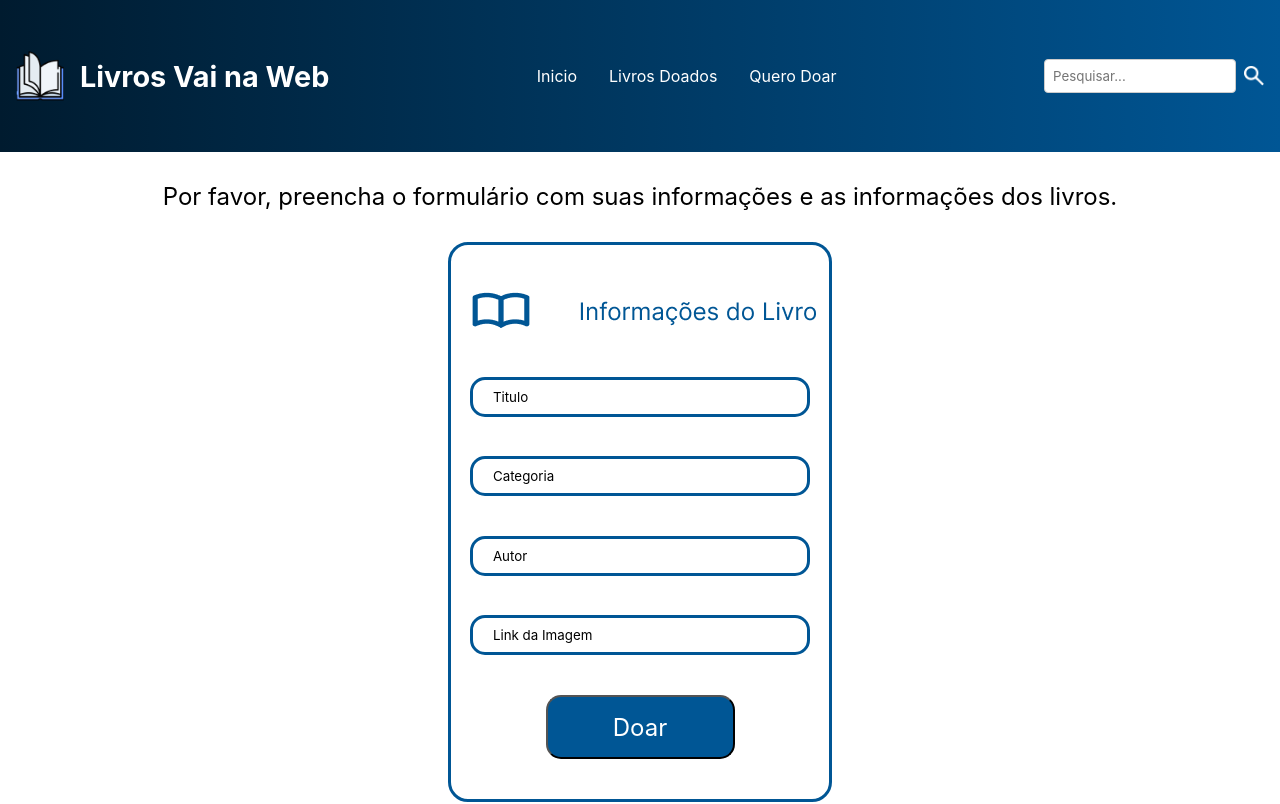
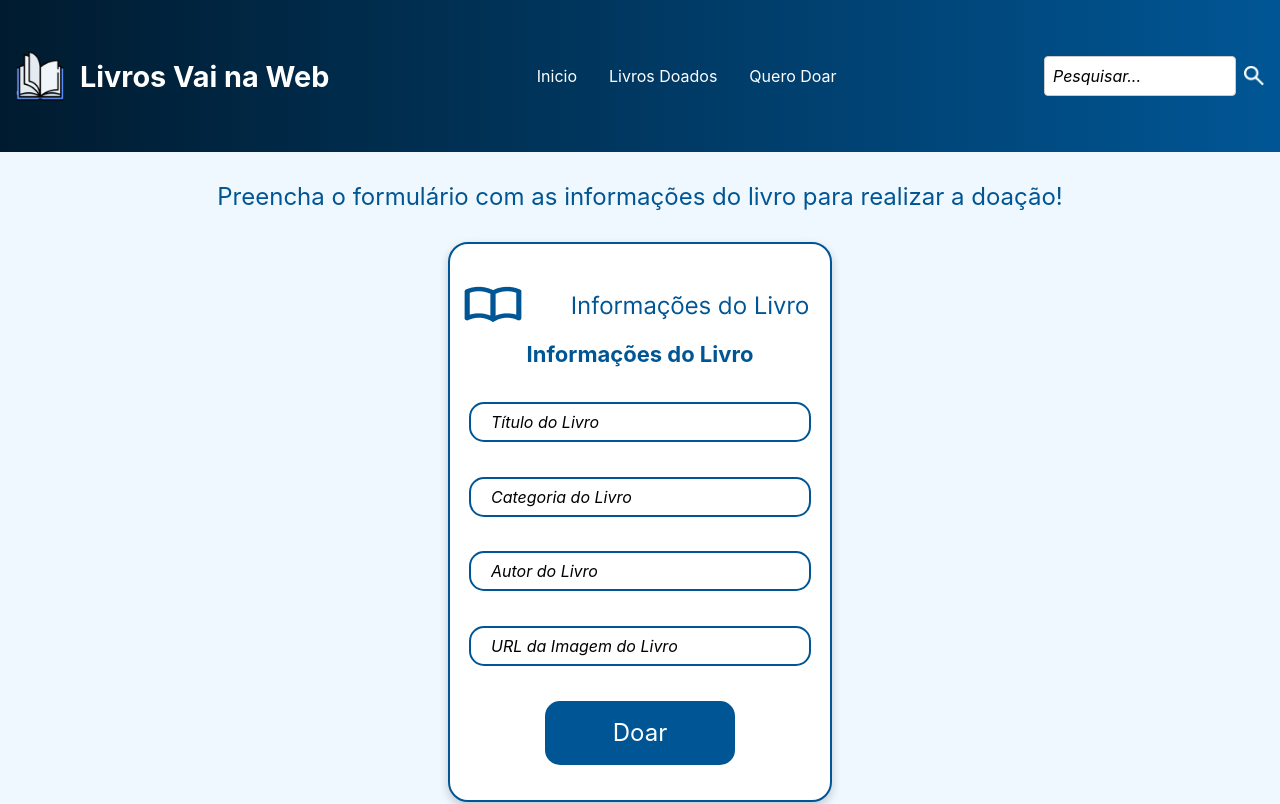
Before and after one commit to RenatofilhoDevandtech/DesafioLivrosVaiNaWeb, a React (Vite) app: page /quero-doar in a window 1280 px wide. Shown: the top 804 px of the page. Built offline with nearby package versions, Linux system fonts and the light colour scheme.

Commit message:
:feat:  integração da API para envio e exibição de livros doados

```diff
--- a/package.json
+++ b/package.json
@@ -10,6 +10,7 @@
     "preview": "vite preview"
   },
   "dependencies": {
+    "axios": "^1.8.4",
     "react": "^18.3.1",
     "react-dom": "^18.3.1",
     "react-router-dom": "^6.28.0"
--- a/src/Components/Pages/LivrosDoados/LivrosDoados.jsx
+++ b/src/Components/Pages/LivrosDoados/LivrosDoados.jsx
@@ -1,22 +1,56 @@
-import ImgLivro from "../../../assets/ImgLivro.png"
-import s from "./LivrosDoados.module.scss"
-export default function LivrosDoados(){
+import { useState, useEffect } from "react";
+import axios from "axios";
+import s from "./LivrosDoados.module.scss";
 
-return(
-    <section className= {s.sectionlivrosDoados}>
-        <h2>Livros Doados</h2>
-        <section className= {s.containerCards}>
-            <section>
-                <img src={ImgLivro} alt="" />
-            <div>
-                <h3> o Protagonista </h3>
-                <p>Susanne Andrade</p>
-                <p>Ficção</p>
-            </div>
+export default function LivrosDoados() {
+  const [livros, setLivros] = useState([]); // Estado para armazenar os livros
+  const [isLoading, setIsLoading] = useState(true); // Indicador de carregamento
+  const [error, setError] = useState(null); // Indicador de erro
+
+  // Função para buscar os livros na API
+  const fetchLivros = async () => {
+    try {
+      const response = await axios.get("https://api-livros-58ct.onrender.com/livros");
+      setLivros(response.data); // Armazena os dados recebidos no estado
+    } catch (error) {
+      console.error("Erro ao buscar os livros:", error);
+      setError("Não foi possível carregar os livros doados. Tente novamente mais tarde.");
+    } finally {
+      setIsLoading(false); // Finaliza o carregamento
+    }
+  };
+
+  // useEffect para carregar os livros quando o componente é montado
+  useEffect(() => {
+    fetchLivros();
+  }, []);
+
+  return (
+    <section className={s.sectionLivrosDoados}>
+      <h2>Livros Doados</h2>
+      {isLoading ? (
+        <p>Carregando os livros...</p> // Indicador de carregamento
+      ) : error ? (
+        <p>{error}</p> // Exibição de mensagem de erro
+      ) : livros.length === 0 ? (
+        <p>Nenhum livro doado disponível no momento.</p> // Caso não existam livros
+      ) : (
+        <section className={s.containerCards}>
+          {livros.map((livro) => (
+            <section key={livro.id} className={s.card}>
+              <img
+                src={livro.image_url || "../../../assets/ImgLivro.png"}
+                alt={`Capa do livro ${livro.titulo}`}
+              />
+              <div>
+                <h3>{livro.titulo}</h3>
+                <p>{livro.autor}</p>
+                <p>{livro.categoria}</p>
+              </div>
             </section>
+          ))}
         </section>
-
+      )}
     </section>
-)
-
+  );
 }
--- a/src/Components/Pages/LivrosDoados/LivrosDoados.module.scss
+++ b/src/Components/Pages/LivrosDoados/LivrosDoados.module.scss
@@ -1,45 +1,58 @@
-.sectionlivrosDoados{
-    height: 85vh;
+.sectionLivrosDoados {
+    padding: 20px;
+    background-color: #f9f9f9;
+    text-align: center;
+
+    h2 {
+      font-size: 28px;
+      color: #005695;
+      margin-bottom: 20px;
+    }
+
+    p {
+      font-size: 18px;
+      color: #333;
+    }
+  }
+
+  .containerCards {
     display: flex;
-    flex-direction: column;
-    align-items: center;
-    justify-content: space-evenly;
+    flex-wrap: wrap;
+    gap: 20px;
+    justify-content: center;
+  }
 
-   h2 {
-    font-size: 32px;
-   }
+  .card {
+    border: 1px solid #ddd;
+    border-radius: 10px;
+    width: 250px;
+    padding: 15px;
+    background-color: #fff;
+    box-shadow: 0 4px 6px rgba(0, 0, 0, 0.1);
+    transition: transform 0.3s ease;
 
-}
+    &:hover {
+      transform: translateY(-5px);
+    }
 
-.containerCards{
-    width: 90%;
-    height: 60vh;
-
-    section {
-    border: solid #005695;
-    width: 18%;
-    height: 40vh;
-    border-radius: 20px;
-    display: flex;
-    flex-direction: column;
-    align-items: center;
-    justify-content: space-evenly;
+    img {
+      width: 100%;
+      height: auto;
+      border-radius: 10px;
+    }
 
     div {
-    text-align: center;
+      margin-top: 10px;
+
+      h3 {
+        font-size: 20px;
+        color: #005695;
+        margin-bottom: 5px;
+      }
+
+      p {
+        font-size: 16px;
+        color: #666;
+      }
     }
-    }
-}
-@media (max-width: 780px){
-
-    .containerCards{
-        display: flex;
-        flex-direction: column;
-        align-items: center;
-
-        section{
-            width: 60%;
-        }
-    }
-
-}
+  }
--- a/src/Components/Pages/QueroDoar/QueroDoar.jsx
+++ b/src/Components/Pages/QueroDoar/QueroDoar.jsx
@@ -1,24 +1,111 @@
-import s from'./QueroDoar.module.scss';
-import livroTitulo from "../../../assets/livroTitulo.png"
+import livroTitulo from '../../../assets/livroTitulo.png';
+import s from './queroDoar.module.scss';
+import { useState } from 'react';
+import axios from 'axios';
+
+export default function QueroDoar() {
+  const [formData, setFormData] = useState({
+    titulo: '',
+    categoria: '',
+    autor: '',
+    image_url: '',
+  });
+
+  const [isLoading, setIsLoading] = useState(false);
+  const [message, setMessage] = useState('');
 
 
-export default function QueroDoar() {
-  return (
-    <section className={s.queroDoarsection}>
-      <p>Por favor, preencha o formulário com suas informações e as informações dos livros.</p>
-
-          <form className={s.formqueroDoar} action="">
-            <div className={s.divformTitulo}>
-              <img src= {livroTitulo} alt="livro azul com titulo informação do livro " />
-            </div>
-              <input className={s.inputform} type="text" name="" id="" placeholder='Titulo'/>
-              <input className={s.inputform} type="text" name="" id="" placeholder='Categoria'/>
-              <input className={s.inputform} type="text" name="" id="" placeholder='Autor'/>
-              <input className={s.inputform} type="text" name="" id="" placeholder='Link da Imagem'/>
-              <input className={s.inputButtonForm} type="Submit" value="Doar" />
-          </form>
+  const handleChange = (e) => {
+    const { name, value } = e.target;
+    setFormData((prevData) => ({
+      ...prevData,
+      [name]: value,
+    }));
+  };
 
 
+  const envioDados = async () => {
+    setIsLoading(true);
+    setMessage('');
+    try {
+      const response = await axios.post(
+        'https://api-livros-58ct.onrender.com/doar',
+        formData,
+        {
+          headers: {
+            'Content-Type': 'application/json',
+          },
+        }
+      );
+      if (response.status === 200 || response.status === 201) {
+        setMessage('Livro doado com sucesso!');
+        setFormData({
+          titulo: '',
+          categoria: '',
+          autor: '',
+          image_url: '',
+        });
+      } else {
+        setMessage('Erro ao doar o livro. Tente novamente mais tarde.');
+      }
+    } catch (error) {
+      console.error('Erro ao enviar os dados:', error);
+      setMessage('Erro de conexão. Verifique sua internet e tente novamente.');
+    } finally {
+      setIsLoading(false);
+    }
+  };
+
+  return (
+    <section className={s.queroDoarSection}>
+      <p>Preencha o formulário com as informações do livro para realizar a doação!</p>
+      <form
+        onSubmit={(e) => {
+          e.preventDefault();
+          envioDados();
+        }}
+      >
+        <div>
+          <img src={livroTitulo} alt="Ícone de livro com borda azul" />
+          <h2>Informações do Livro</h2>
+        </div>
+        <input
+          type="text"
+          name="titulo"
+          placeholder="Título do Livro"
+          value={formData.titulo}
+          onChange={handleChange}
+          required
+        />
+        <input
+          type="text"
+          name="categoria"
+          placeholder="Categoria do Livro"
+          value={formData.categoria}
+          onChange={handleChange}
+          required
+        />
+        <input
+          type="text"
+          name="autor"
+          placeholder="Autor do Livro"
+          value={formData.autor}
+          onChange={handleChange}
+          required
+        />
+        <input
+          type="url"
+          name="image_url"
+          placeholder="URL da Imagem do Livro"
+          value={formData.image_url}
+          onChange={handleChange}
+          required
+        />
+        <button type="submit" className={s.buttonDoar} disabled={isLoading}>
+          {isLoading ? 'Enviando...' : 'Doar'}
+        </button>
+      </form>
+      {message && <p className={s.feedbackMessage}>{message}</p>} {/* Mensagem de feedback */}
     </section>
   );
 }
--- a/src/Components/Pages/QueroDoar/QueroDoar.module.scss
+++ b/src/Components/Pages/QueroDoar/QueroDoar.module.scss
@@ -1,18 +1,20 @@
-.queroDoarsection {
+.queroDoarSection {
   height: 85vh;
   display: flex;
   flex-direction: column;
   align-items: center;
   justify-content: space-evenly;
-  animation: fadeIn 1s ease-in-out;
+  background-color: #f0f8ff;
+  p {
+    font-size: 24px;
+    color: #005695;
+    margin: 0 10px;
+    text-align: center;
+  }
 }
 
-.queroDoarsection p {
-  font-size: 24px;
-}
-
-.formqueroDoar {
-  border: solid #005695;
+form {
+  border: solid 2px #005695;
   border-radius: 20px;
   height: 70vh;
   width: 30%;
@@ -20,81 +22,105 @@
   flex-direction: column;
   align-items: center;
   justify-content: space-evenly;
-  transition: transform 0.3s ease-in-out;
+  background-color: #ffffff;
+  box-shadow: 0px 4px 10px rgba(0, 0, 0, 0.2);
+
+  div {
+    width: 90%;
+    display: flex;
+    flex-direction: column;
+    align-items: center;
+    color: #005695;
+    text-align: center;
   }
 
-.formqueroDoar:hover {
-  transform: scale(1.05);
+  h2 {
+    font-size: 22px;
+    margin-top: 10px;
+    font-weight: bold;
+  }
 }
 
-.divformTitulo {
+input {
   width: 90%;
-  display: flex;
-  justify-content: space-around;
-  align-items: center;
-  color: #005695;
+  height: 5vh;
+  border: solid 2px #005695;
+  border-radius: 15px;
+  padding-left: 20px;
+  font-size: 16px;
+
+  &::placeholder {
+    color: #000;
+    font-style: italic;
   }
 
-.inputform {
-  width: 90%;
-  height: 5vh;
-  border: solid #005695;
-  border-radius: 15px;
-  padding-left: 20px;
-  transition: border-color 0.3s ease-in-out;
+  &:focus {
+    outline: none;
+    border-color: #003f72; /* Cor mais escura ao focar */
+    box-shadow: 0px 0px 5px rgba(0, 86, 149, 0.5); /* Destaque */
+  }
 }
 
-.inputform:focus {
-  border-color: #003366;
-}
-
-.inputform::placeholder {
-  color: #000;
-}
-
-.inputButtonForm {
+.buttonDoar {
   width: 50%;
   height: 8vh;
   font-size: 24px;
   background-color: #005695;
   color: #fff;
-  padding: 0;
+  border: none;
   border-radius: 15px;
   cursor: pointer;
-  transition: background-color 0.3s ease-in-out;
+  transition: background-color 0.3s ease;
+
+  &:hover {
+    background-color: #003f72; /* Efeito ao passar o mouse */
   }
 
-.inputButtonForm:hover {
-  background-color: #003366;
+  &:disabled {
+    background-color: #cccccc; /* Estado desabilitado */
+    cursor: not-allowed; /* Indica que não é clicável */
+  }
 }
 
-@keyframes fadeIn {
-  0% {
-    opacity: 0;
+.feedbackMessage {
+  margin-top: 15px;
+  font-size: 18px;
+  color: #005695;
+  text-align: center;
 }
-  100% {
-    opacity: 1;
+
+@media (max-width: 780px) {
+  .queroDoarSection {
+    height: auto;
+    padding: 20px;
+
+    p {
+      font-size: 18px;
+      text-align: center;
+      width: 80%; /* Ajuste de largura */
+    }
+    img {
+      width: 100%;
+      height: auto; /* Imagem responsiva */
     }
   }
-@media (max-width: 780px) {
 
-  .queroDoarsection{
-     height: 100vh;
-    P{
-      font-size: 18px;
-      text-align: center;
-      width: 70%;
-    }
-  }
-  .formqueroDoar{
+  form {
     width: 90%;
     font-size: 14px;
-  }
 
-.divformTitulo{
-
-  img{
-    width: 80%;
+    div {
+      h2 {
+        font-size: 18px; /* Tamanho ajustado para telas menores */
       }
     }
   }
+
+  input {
+    font-size: 14px; /* Ajuste para melhor visualização em dispositivos menores */
+  }
+
+  .buttonDoar {
+    font-size: 18px;
+  }
+}
```
Also changed, not shown: 1 other file (tests, documents, lock files or other folders). Lines whose indentation alone changed are shown as unchanged.
